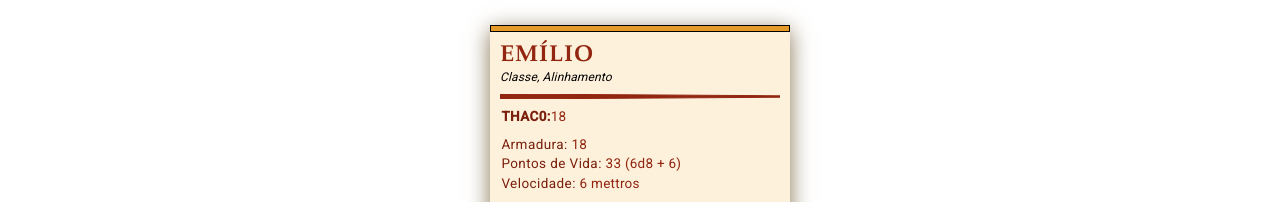
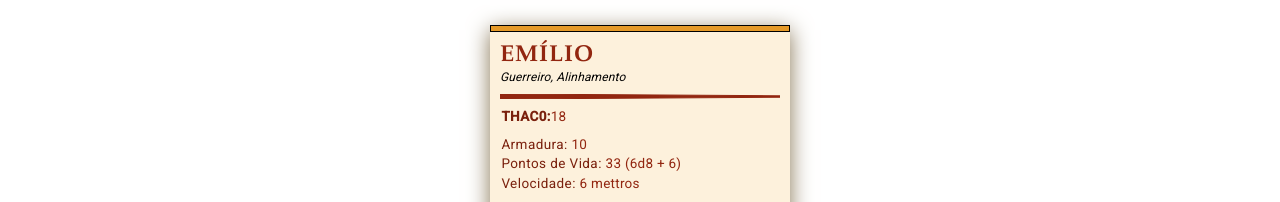
Before and after one commit to abiliojunior/geradorcaves, an Angular app: page /aventureiro in a window 1280 px wide. Shown: the part 254-456 px from the top of the page. Built offline with nearby package versions, Linux system fonts and the light colour scheme.

Commit message:
Acrescentado escolha de classes

```diff
--- a/src/app/aventureiro.service.ts
+++ b/src/app/aventureiro.service.ts
@@ -1,5 +1,5 @@
 import { Injectable } from '@angular/core';
-import { names } from './mock-names';
+import { names, classes } from './mock-names';
 
 @Injectable({
   providedIn: 'root'
@@ -14,4 +14,11 @@ export class AventureiroService {
 
     return names[numeroEscolhido];
   }
+
+  getClasse(): string {
+
+    const numeroEscolhido = Math.floor(Math.random()*classes.length);
+
+    return classes[numeroEscolhido];
+  }
 }
--- a/src/app/aventureiro.ts
+++ b/src/app/aventureiro.ts
@@ -8,5 +8,6 @@ export interface Aventureiro {
         con:number;
         car:number;
     };
+    classe: string;
 
 }
--- a/src/app/aventureiros/aventureiros.component.html
+++ b/src/app/aventureiros/aventureiros.component.html
@@ -19,7 +19,7 @@ Se for um Conjurador quer que eu escolha suas magias?
 	<div class="section-left">
 		<div class="creature-heading">
 			<h1>{{aventureiro.nome | uppercase}}</h1>
-			<h2>Classe, Alinhamento</h2>
+			<h2>{{aventureiro.classe}}, Alinhamento</h2>
 		</div> <!-- creature heading -->
 		<svg height="5" width="100%" class="tapered-rule">
 	    <polyline points="0,0 400,2.5 0,5"></polyline>
@@ -31,7 +31,7 @@ Se for um Conjurador quer que eu escolha suas magias?
 			</div> <!-- property line -->
 			<div class="property-line first">
 				<h4>Armadura: </h4>
-				<p>18</p>
+				<p>10</p>
 			</div> <!-- property line -->
 			<div class="property-line">
 				<h4>Pontos de Vida: </h4>
--- a/src/app/aventureiros/aventureiros.component.ts
+++ b/src/app/aventureiros/aventureiros.component.ts
@@ -27,6 +27,7 @@ export class AventureirosComponent {
 
   aventureiro: Aventureiro = {
     nome: this.getNome(),
+    classe: this.getclasse(),
     atributos: {
       for:this.randonAtribute(),
       int:this.randonAtribute(),
@@ -51,6 +52,7 @@ novoAventureuro(){
   this.aventureiro.atributos.con = this.randonAtribute();
   this.aventureiro.atributos.car = this.randonAtribute();
   this.aventureiro.nome= this.getNome();
+  this.aventureiro.classe= this.getclasse();
 
   this.isCheckedArma = false;
 
@@ -66,5 +68,10 @@ getNome(): string {
   return this.aventureiroservice.getName();
 }
 
+getclasse():string {
+
+  return this.aventureiroservice.getClasse();
+}
+
 
 }
--- a/src/app/mock-names.ts
+++ b/src/app/mock-names.ts
@@ -1,3 +1,11 @@
+export const classes: string[] = [
+    'Guerreiro',
+    'Ladino',
+    'Clarigo',
+    'Elfo',
+    'Anão',
+    'Pequenino'];
+
 export const names: string[] = [
     'Abel',
     'Abelardo',
```
